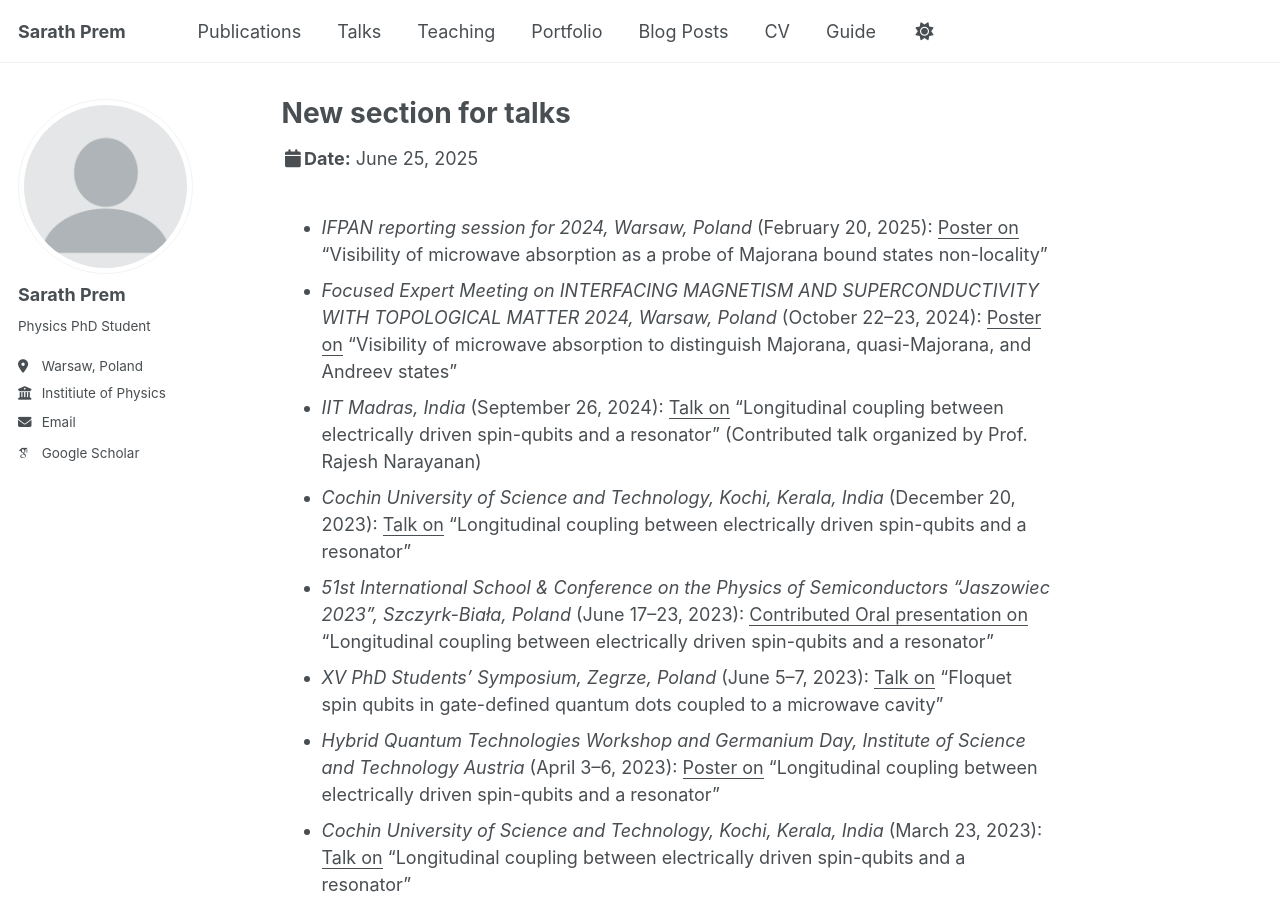
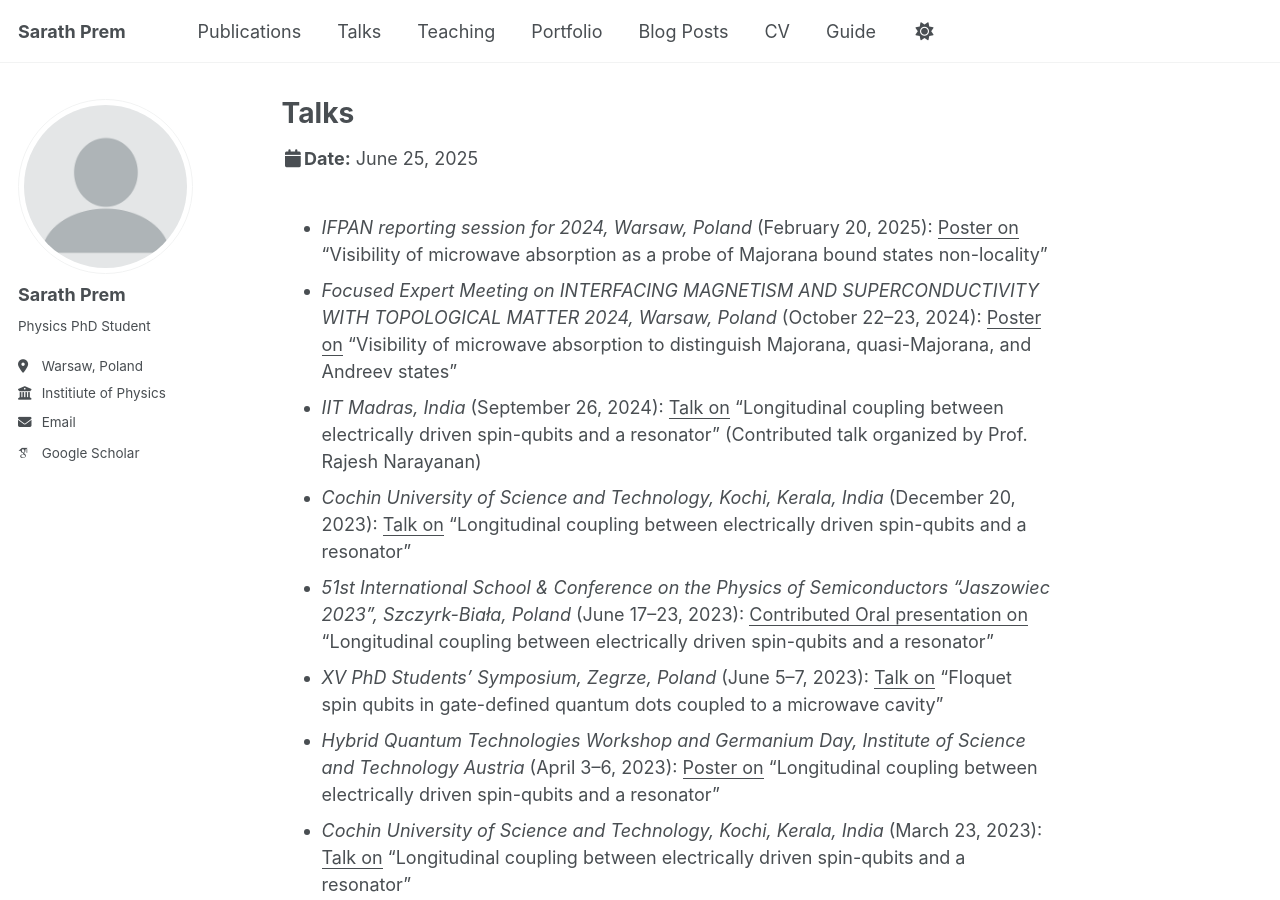
Before and after one commit to Sarath-Prem/Sarath-Prem.github.io, a Jekyll site: the page built from _talks/Talks_Collection.md, in a window 1280 px wide and 900 px high. Built offline with Jekyll 4.4.1, drawn with Linux system fonts in a browser that asks for light colours; some web fonts are replaced.

Commit message:
Update Talks_Collection.md

```diff
--- a/_talks/Talks_Collection.md
+++ b/_talks/Talks_Collection.md
@@ -1,8 +1,8 @@
 ---
-title: "New section for talks"
+title: "Talks"
 collection: talks
 type: "Talk"
-permalink: /talks/2012-03-01-talk-1
+#permalink: /talks/2012-03-01-talk-1
 #venue: "UC San Francisco, Department of Testing"
 #date: 2012-03-01
 #location: "San Francisco, CA, USA"
```
